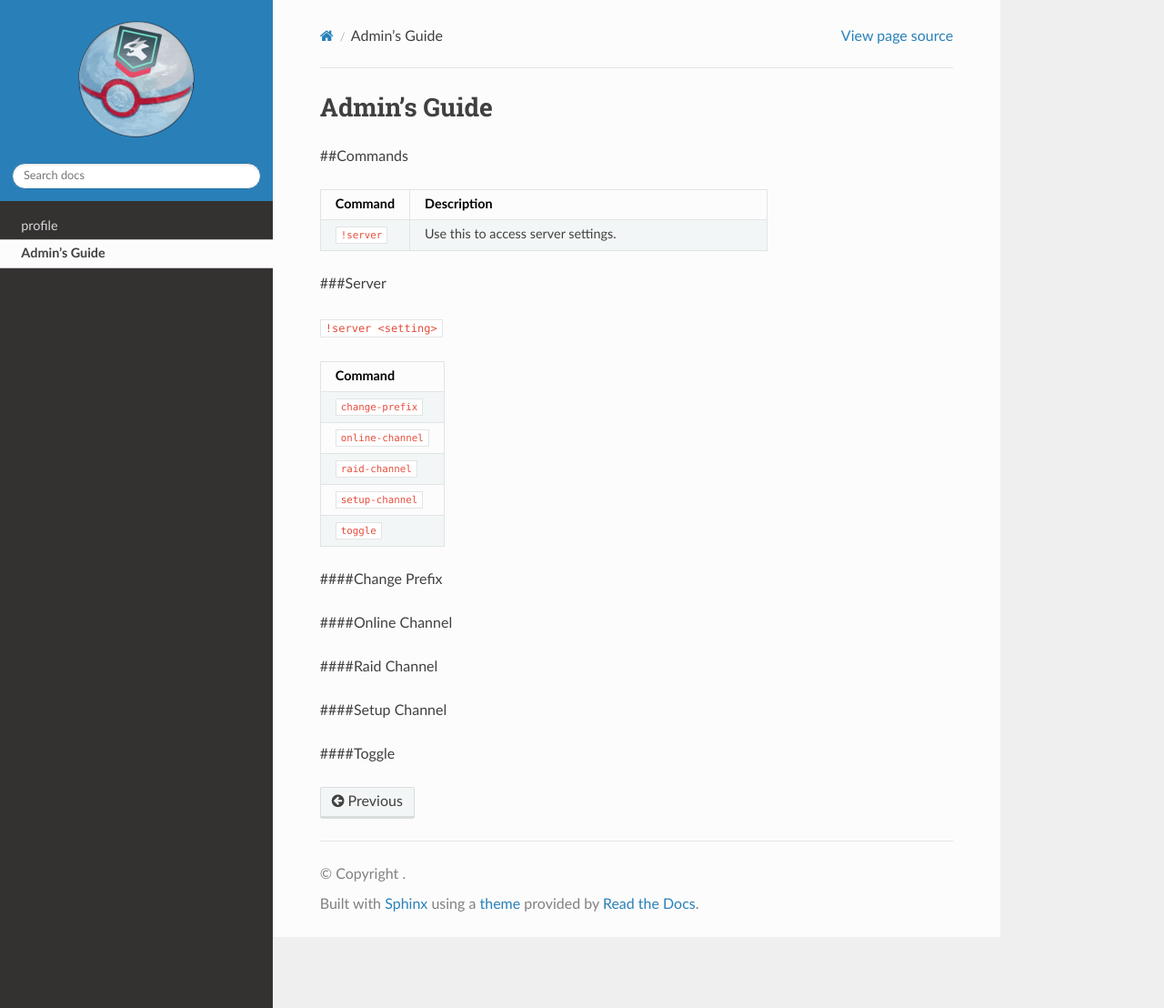
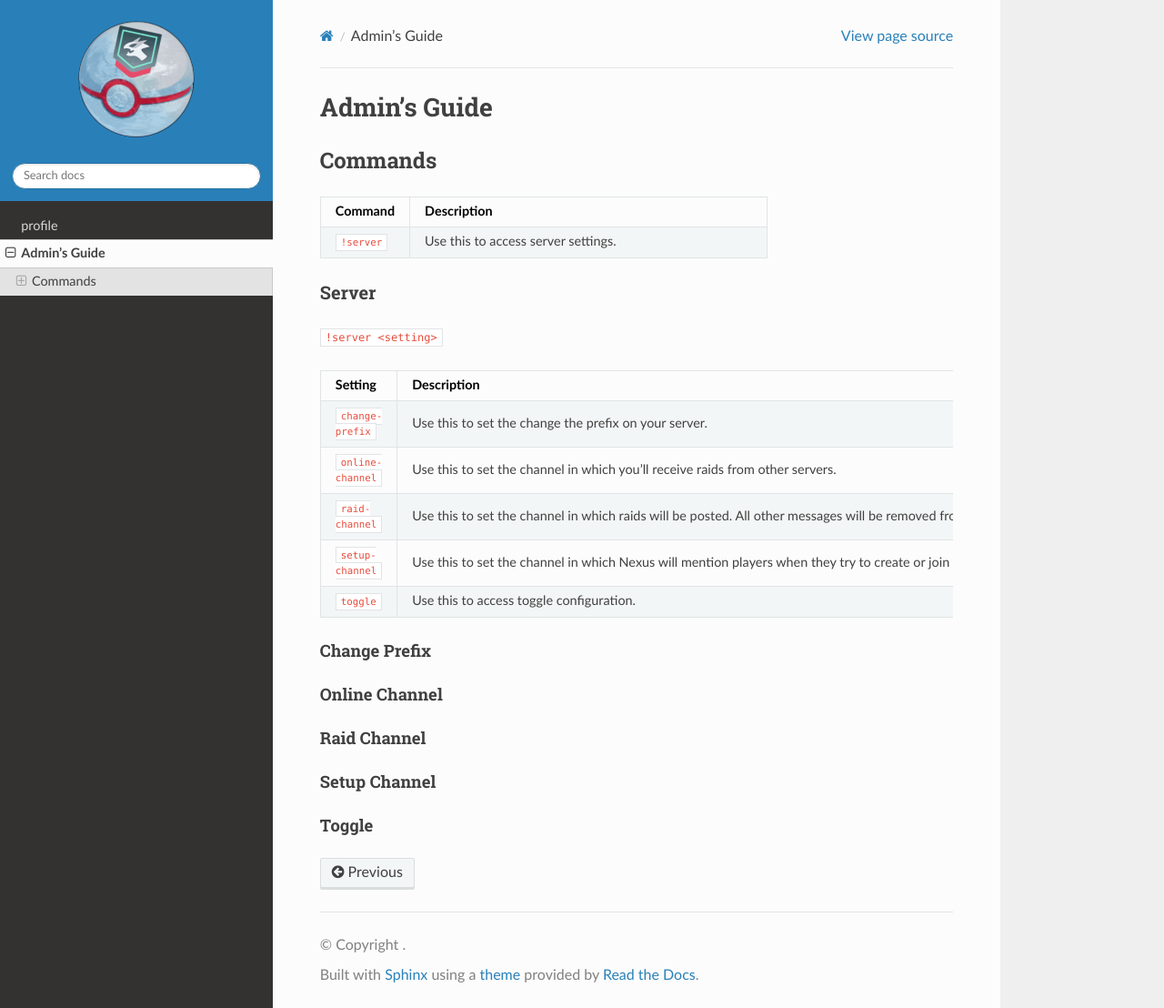
Before and after one commit to NexusRaids/nexus-docs, a Sphinx documentation site: the page built from docs/administration.md, in a window 1280 px wide and 1108 px high. Shown: the whole window at 91% size. Built offline with Sphinx 7.4.7 and the Read the Docs theme 2.0.0, drawn with Linux system fonts in a browser that asks for light colours; formulas are drawn with MathJax 3; pages that are not in the unit, such as notebooks, are missing from menus.

Commit message:
Update administration.md

````diff
--- a/docs/administration.md
+++ b/docs/administration.md
@@ -1,6 +1,6 @@
 # Admin's Guide
 
-##Commands
+## Commands
 
 ```eval_rst
 .. csv-table::
@@ -10,28 +10,28 @@
    ``!server``, "Use this to access server settings."
 ```
 
-###Server
+### Server
 
 `!server <setting>`
 
 ```eval_rst
 .. csv-table::
-   :header: "Command"
-   :widths: 5
+   :header: "Setting", "Description"
+   :widths: 5, 20
 
-   ``change-prefix``
-   ``online-channel``
-   ``raid-channel``
-   ``setup-channel``
-   ``toggle``
+   ``change-prefix``, "Use this to set the change the prefix on your server."
+   ``online-channel``, "Use this to set the channel in which you'll receive raids from other servers."
+   ``raid-channel``, "Use this to set the channel in which raids will be posted. All other messages will be removed from this channel."
+   ``setup-channel``, "Use this to set the channel in which Nexus will mention players when they try to create or join raids and they don't have permission to do so."
+   ``toggle``, "Use this to access toggle configuration."
 ```
 
-####Change Prefix
+#### Change Prefix
 
-####Online Channel
+#### Online Channel
 
-####Raid Channel
+#### Raid Channel
 
-####Setup Channel
+#### Setup Channel
 
-####Toggle
+#### Toggle
````
